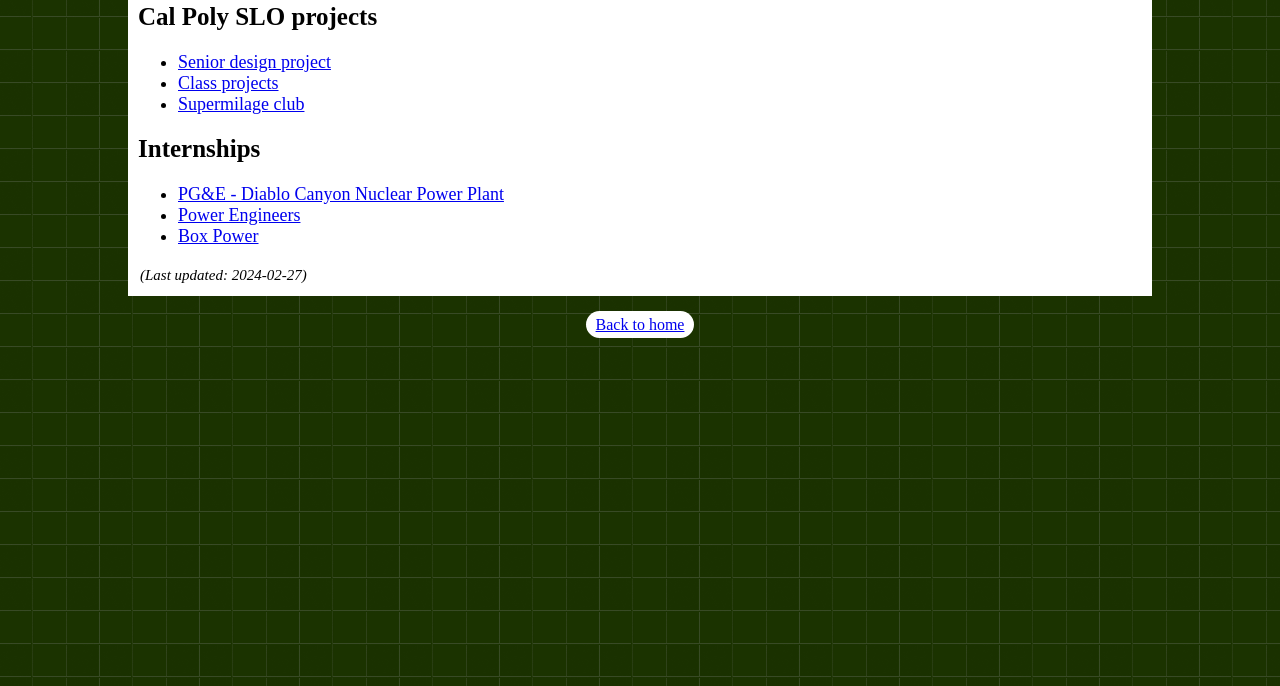
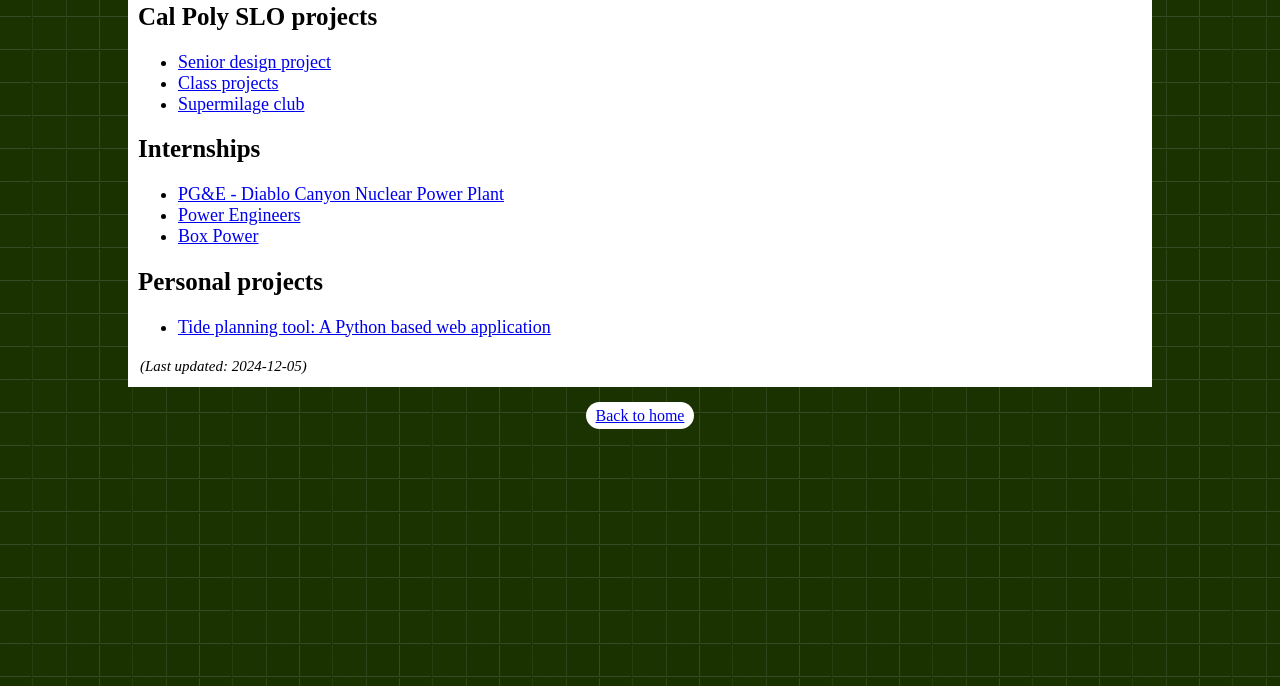
Before and after one commit to johnbcunnin/johnballardcunningham, a plain HTML site: page other.html in a window 1280 px wide. Shown: the part 114-800 px from the top of the page. Drawn offline with Linux system fonts and the light colour scheme.

Commit message:
Add files via upload

```diff
--- a/other.html
+++ b/other.html
@@ -51,10 +51,18 @@
 			<li><a href="other\box_power.html">Box Power</a></li>
 		</ul>
 
+		<h2>Personal projects</h2>
+
+		<h3>
+
+		<ul>
+			<li><a href="https://www.buggulch.com/tide_tool.html"  target="_blank">Tide planning tool: A Python based web application</a></li>
+		</ul>
+
 		</h3>
 
 		<div class="updated">
-			(Last updated: 2024-02-27)
+			(Last updated: 2024-12-05)
 		</div>
 
 	</div>
```
Also changed, not shown: index.html (+1 -1 lines).
